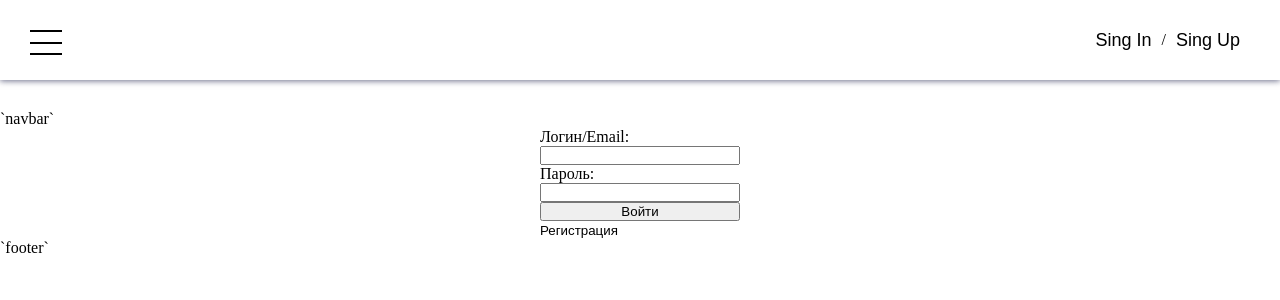
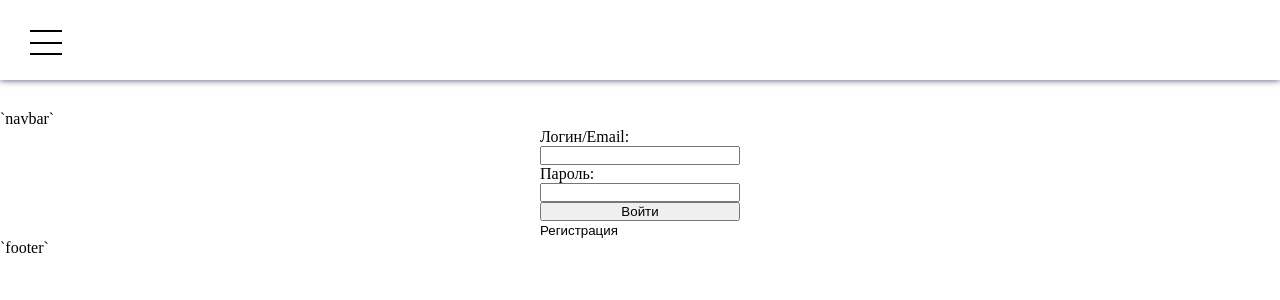
Before and after one commit to ZhuchkouAA/RS-lang, a React (Create React App) app: page /signin in a window 1280 px wide. Shown: the top 300 px of the page. Built offline with nearby package versions, Linux system fonts and the light colour scheme; what react-router-redux would draw is missing.

Commit message:
RSL-05.1: refactor foutes, transfer logout

```diff
--- a/src/components/App/App.jsx
+++ b/src/components/App/App.jsx
@@ -1,27 +1,31 @@
 import React from 'react';
 import { BrowserRouter } from 'react-router-dom';
-import { Provider } from 'react-redux';
+import PropTypes from 'prop-types';
 
-import store from '../../redux/redux-store';
-import Header from '../Header';
 import Footer from '../Footer/Footer';
 import NavBar from '../NavBar/NavBar';
 import AppWithRoutes from './AppWithRouter';
-import Autorization from './Autorization';
+import Authorization from './Authorization';
+import Header from '../Header';
 
-const { token } = store.getState().userData;
-const PageRoutes = token ? AppWithRoutes : Autorization;
-const App = () => (
-  <>
-    <Provider store={store}>
+const App = ({ token }) => {
+  const PageRoutes = token ? <AppWithRoutes /> : <Authorization />;
+  return (
+    <>
       <Header />
       <NavBar />
-      <BrowserRouter>
-        <PageRoutes />
-      </BrowserRouter>
+      <BrowserRouter>{PageRoutes}</BrowserRouter>
       <Footer />
-    </Provider>
-  </>
-);
+    </>
+  );
+};
+
+App.defaultProps = {
+  token: null,
+};
+
+App.propTypes = {
+  token: PropTypes.string,
+};
 
 export default App;
--- a/src/components/App/AppWithRouter.jsx
+++ b/src/components/App/AppWithRouter.jsx
@@ -1,7 +1,7 @@
 import { Redirect, Route, Switch } from 'react-router-dom';
 import React from 'react';
+
 import PATH from '../../constants/path';
-import SignInPage from '../../pages/SignInPage';
 import MainPage from '../../pages/MainPage';
 import WordPage from '../../pages/WordPage';
 import DictionaryPage from '../../pages/DictionaryPage';
@@ -15,12 +15,10 @@ import StatisticPage from '../../pages/StatisticPage';
 import SettingsPage from '../../pages/SettingsPage';
 import PromoPage from '../../pages/PromoPage';
 import AboutUsPage from '../../pages/AboutUsPage';
-import ErrorPage from '../../pages/ErrorPage';
 
 const AppWithRoutes = () => (
   <Switch>
     <Route exact path="/" component={() => <Redirect to={PATH.MAIN} />} />
-    <Route exact path={PATH.SIGN_IN} component={SignInPage} />
     <Route exact path={PATH.MAIN} component={MainPage} />
     <Route exact path={PATH.WORD_CARD} component={WordPage} />
     <Route exact path={PATH.DICTIONARY} component={DictionaryPage} />
@@ -34,7 +32,6 @@ const AppWithRoutes = () => (
     <Route exact path={PATH.SETTINGS} component={SettingsPage} />
     <Route exact path={PATH.PROMO} component={PromoPage} />
     <Route exact path={PATH.ABOUT_US} component={AboutUsPage} />
-    <Route component={ErrorPage} />
     <Redirect to={{ pathname: PATH.MAIN }} />
   </Switch>
 );
--- a/src/components/App/Autorization.jsx
+++ b/src/components/App/Authorization.jsx
@@ -1,13 +1,14 @@
 import { Redirect, Route, Switch } from 'react-router-dom';
 import React from 'react';
+
 import PATH from '../../constants/path';
 import SignInPage from '../../pages/SignInPage';
 
-const Autorization = () => (
+const Authorization = () => (
   <Switch>
     <Route exact path={PATH.SIGN_IN} component={SignInPage} />
     <Redirect to={{ pathname: PATH.SIGN_IN }} />
   </Switch>
 );
 
-export default Autorization;
+export default Authorization;
--- /dev/null
+++ b/src/components/App/index.js
@@ -0,0 +1,8 @@
+import { connect } from 'react-redux';
+import App from './App';
+
+const mapStateToProps = ({ userData: { token } }) => ({
+  token,
+});
+
+export default connect(mapStateToProps)(App);
--- a/src/components/Header/Header.jsx
+++ b/src/components/Header/Header.jsx
@@ -1,8 +1,12 @@
 import React from 'react';
+import PropTypes from 'prop-types';
 
 import style from './Header.module.scss';
+import Button from '../Button';
 
-const Header = () => (
+const Header = ({ token, removeToken }) => {
+  const AuthElement = token ? <Button text="logout" handlerClick={removeToken} /> : null;
+  return (
     <header className={style.Header}>
       <div className={style.Header__wrapper}>
         <div className={style.Header__navBar}>
@@ -10,17 +14,19 @@ const Header = () => (
             <span className={style['Header__navBar-button-dash']} />
           </div>
         </div>
-      <div className={style['Header__auth-container']}>
-        <button className={style['Header__auth-button']} type="button">
-          Sing In
-        </button>
-        <span className={style['Header__auth-buttonSeparator']}>/</span>
-        <button className={style['Header__auth-button']} type="button">
-          Sing Up
-        </button>
-      </div>
+        <div className={style['Header__auth-container']}>{AuthElement}</div>
       </div>
     </header>
   );
+};
+
+Header.defaultProps = {
+  token: null,
+};
+
+Header.propTypes = {
+  token: PropTypes.string,
+  removeToken: PropTypes.func.isRequired,
+};
 
 export default Header;
--- a/src/components/Header/index.js
+++ b/src/components/Header/index.js
@@ -1,3 +1,13 @@
+import { connect } from 'react-redux';
 import Header from './Header';
+import { removeToken } from '../../redux/actions/creators/sign-in-data';
 
-export default Header;
+const mapStateToProps = ({ userData: { token } }) => ({
+  token,
+});
+
+const mapToDispatch = {
+  removeToken,
+};
+
+export default connect(mapStateToProps, mapToDispatch)(Header);
--- a/src/index.jsx
+++ b/src/index.jsx
@@ -1,6 +1,13 @@
 import React from 'react';
 import ReactDOM from 'react-dom';
+import { Provider } from 'react-redux';
 
-import App from './components/App/App';
+import App from './components/App';
+import store from './redux/redux-store';
 
-ReactDOM.render(<App />, document.getElementById('root'));
+ReactDOM.render(
+  <Provider store={store}>
+    <App />
+  </Provider>,
+  document.getElementById('root')
+);
--- a/src/pages/ErrorPage/ErrorPage.jsx
+++ /dev/null
@@ -1,13 +0,0 @@
-import React from 'react';
-import { NavLink } from 'react-router-dom';
-
-import PATH from '../../constants/path';
-
-const ErrorPage = () => (
-  <>
-    <p>ErrorPage</p>
-    <NavLink to={PATH.SIGN_IN}>SignInPage</NavLink>
-  </>
-);
-
-export default ErrorPage;
--- a/src/pages/ErrorPage/index.js
+++ /dev/null
@@ -1,3 +0,0 @@
-import ErrorPage from './ErrorPage';
-
-export default ErrorPage;
```
Also changed, not shown: src/pages/ErrorPage/ErrorPage.module.scss (deleted). Lines whose indentation alone changed are shown as unchanged.
